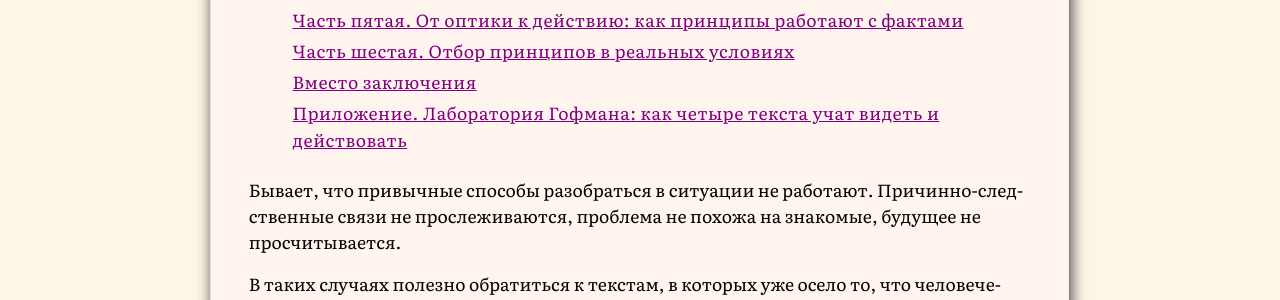
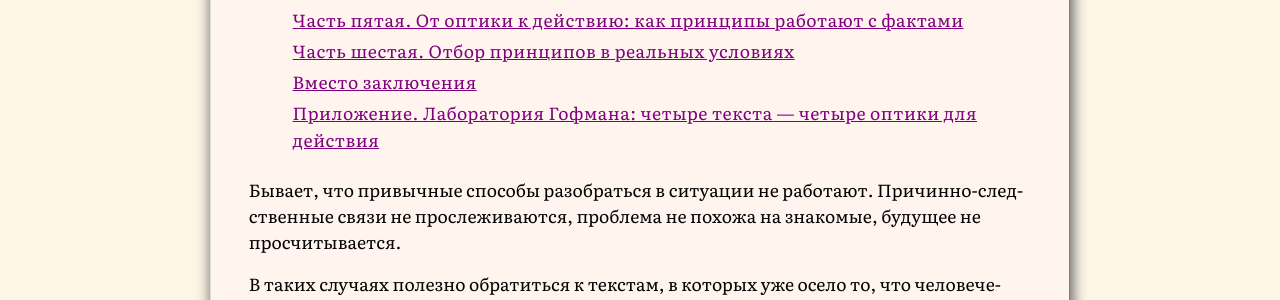
Before and after one commit to SergSi/land-use-art, a Jekyll site: the page built from _posts/2026-06-09-skaz.md, in a window 1280 px wide and 900 px high, scrolled down 602 px. Shown: the part 161-461 px from the top of the window. Built offline with Jekyll 4.4.1, drawn with Linux system fonts in a browser that asks for light colours; some web fonts are replaced; some of the changed text lies outside the part shown.

Commit message:
Update 2026-06-09-skaz.md

```diff
--- a/_posts/2026-06-09-skaz.md
+++ b/_posts/2026-06-09-skaz.md
@@ -148,7 +148,7 @@ class: analitika
 
 Вопрос не к текстам, а к тому, кто их открывает.  И ответ — не в книге, а в том, что будет сделано после неё.
 
-## Приложение. Лаборатория Гофмана: как четыре текста учат видеть и действовать
+## Приложение. Лаборатория Гофмана: четыре текста — четыре оптики для действия
 
 Основная статья дала инструмент — метод извлечения принципов. Это приложение показывает, как метод работает на материале одного автора. Мы выбрали Э. Т. А. Гофмана — не случайно. В его текстах принципы не спрятаны за дидактикой и не растворены в абстракции. Они живут в сюжете, в конфликте, в самой ткани повествования. Гофман не учит — он показывает. А наша задача — вынуть из его произведений то, что можно приложить к собственной реальности.
 
```
